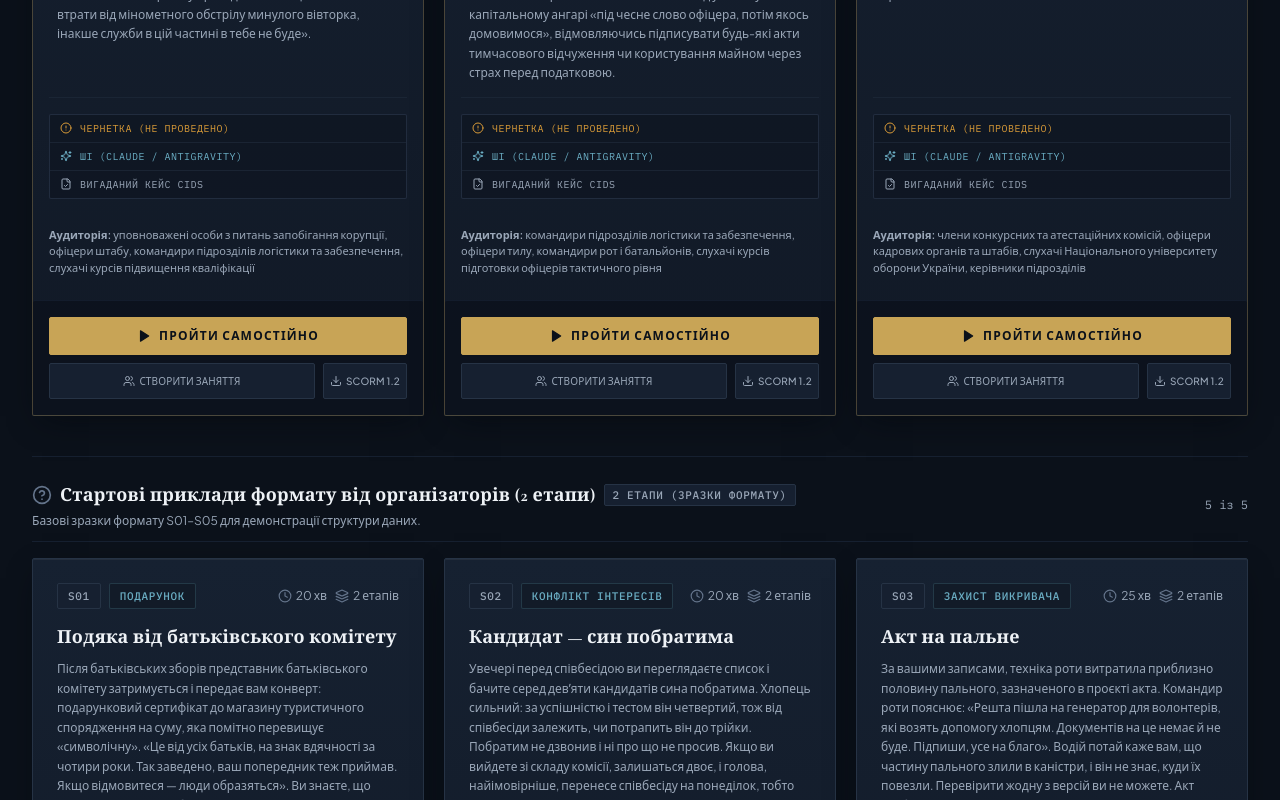
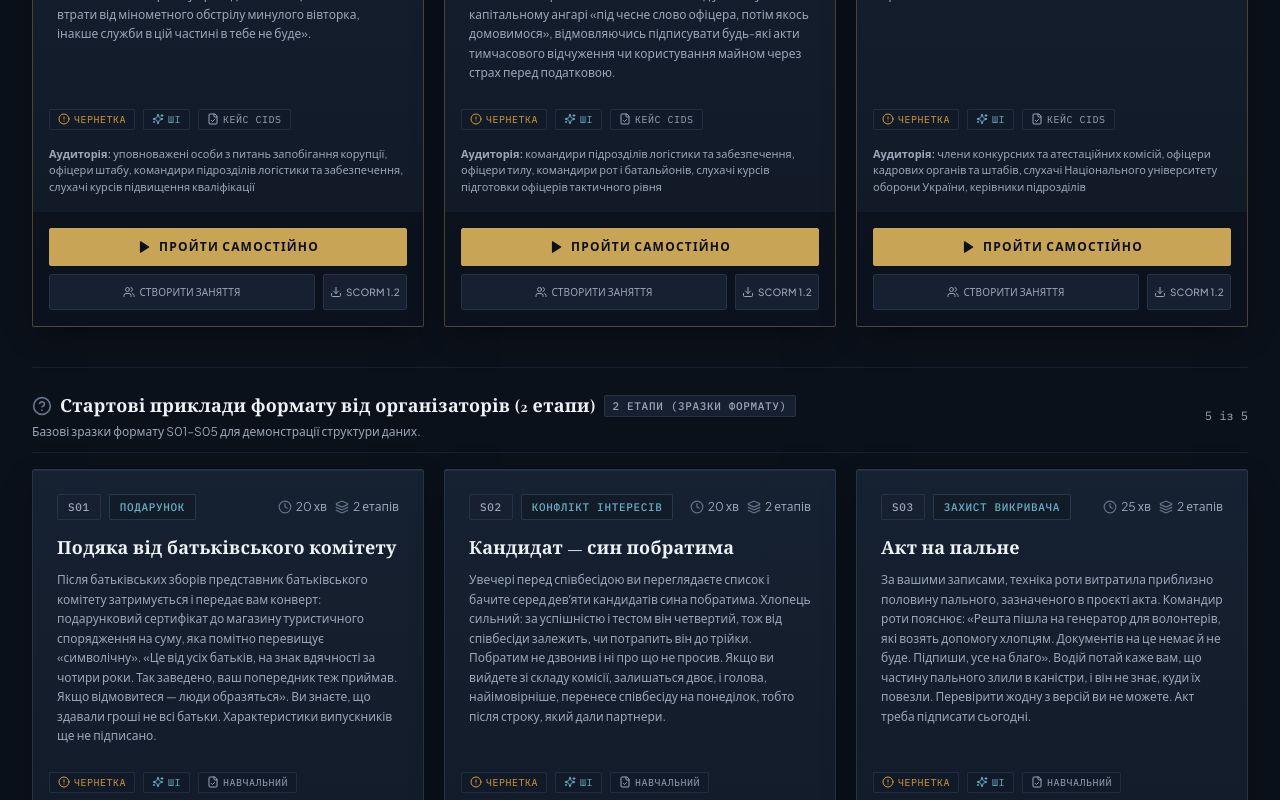
Before and after one commit to BAEEnN-1337/IustitiaMilitaris, a React (Vite) app: page / in a window 1280 px wide. Shown: the part 840-1640 px from the top of the page. Built offline with nearby package versions, Linux system fonts and the light colour scheme.

Commit message:
Show concise localized case badges in a compact horizontal row

```diff
--- a/src/components/CaseMetadata.tsx
+++ b/src/components/CaseMetadata.tsx
@@ -1,28 +1,30 @@
 import React from 'react';
-import { AlertCircle, FileCheck, ShieldCheck, Sparkles } from 'lucide-react';
-import { Language, translations } from '../i18n';
-import { ui } from '../i18n/ui';
+import { AlertCircle, FileCheck, Sparkles } from 'lucide-react';
+import { Language } from '../i18n';
+import labels from '../i18n/caseBadges.json';
 import type { Scenario } from '../types';
 
 export function CaseMetadata({ scenario, lang }: { scenario: Scenario; lang: Language }) {
-  const t = translations[lang];
+  const t = labels[lang];
+  const fictional = ['вигаданий', 'fictional'].includes(scenario.dzherelo_vypadku.typ);
+  const source = /\bCIDS\b/i.test(scenario.dzherelo_vypadku.opys) ? t.cids : fictional ? t.training : t.practice;
   const verified = ['проведено', 'verified'].includes(scenario.perevirka_zmistu.fakhivets_dzpk);
-  const row = 'flex items-center gap-2 px-2.5 py-1.5 font-mono text-[10px] uppercase tracking-wider';
+  const row = 'inline-flex items-center gap-1 px-2 py-0.5 rounded-sm font-mono text-[10px] uppercase tracking-wider border border-steel-700/80 bg-obsidian-850/90 whitespace-nowrap';
   return (
-    <div className="case-metadata-strip w-full rounded-sm border border-steel-700/80 bg-obsidian-900/60 divide-y divide-steel-700/50">
+    <div className="case-metadata-strip flex flex-wrap items-center gap-1.5 sm:gap-2 mt-auto pt-3">
       <div className={`${row} ${verified ? 'text-status-success' : 'text-status-warning'}`} title={scenario.perevirka_zmistu.prymitka}>
-        {verified ? <ShieldCheck className="w-3 h-3 shrink-0" /> : <AlertCircle className="w-3 h-3 shrink-0" />}
-        <span>{verified ? t.catalog.verified : t.catalog.unverified}</span>
+        <AlertCircle className="w-3 h-3 shrink-0" />
+        <span>{verified ? t.verified : t.draft}</span>
       </div>
       {scenario.shi.vykorystano && (
         <div className={`${row} text-tactical-ice`} title={`${scenario.shi.instrument}: ${scenario.shi.shcho_zrobleno}`}>
           <Sparkles className="w-3 h-3 shrink-0" />
-          <span>{ui(lang, 'm194')}</span>
+          <span>{t.ai}</span>
         </div>
       )}
       <div className={`${row} text-steel-300`} title={scenario.dzherelo_vypadku.opys}>
         <FileCheck className="w-3 h-3 shrink-0" />
-        <span>{['вигаданий', 'fictional'].includes(scenario.dzherelo_vypadku.typ) ? t.catalog.fictional : t.catalog.anonymized}</span>
+        <span>{source}</span>
       </div>
     </div>
   );
--- a/src/components/ScenarioCatalog.tsx
+++ b/src/components/ScenarioCatalog.tsx
@@ -124,7 +124,7 @@ export const ScenarioCatalog: React.FC<ScenarioCatalogProps> = ({
             </p>
           </div>
           </div>
-          <div className="scenario-card-metadata mt-auto pt-4 border-t border-steel-700/40 space-y-3.5">
+          <div className="scenario-card-metadata mt-auto space-y-2">
           <CaseMetadata scenario={s} lang={lang} />
           <div className="text-[11px] text-steel-300">
             <span className="text-steel-300 font-semibold">{t.catalog.audience}: </span>
--- /dev/null
+++ b/src/i18n/caseBadges.json
@@ -0,0 +1,18 @@
+{
+  "uk": {
+    "draft": "Чернетка",
+    "verified": "Перевірено",
+    "ai": "ШІ",
+    "cids": "Кейс CIDS",
+    "practice": "З практики",
+    "training": "Навчальний"
+  },
+  "en": {
+    "draft": "Draft",
+    "verified": "Verified",
+    "ai": "AI",
+    "cids": "CIDS case",
+    "practice": "From practice",
+    "training": "Training case"
+  }
+}
--- a/src/index.css
+++ b/src/index.css
@@ -712,7 +712,7 @@ body,
     .scenario-card { display: grid; grid-row: span 4; grid-template-rows: subgrid; row-gap: 0; }
     .scenario-card-content { display: contents; }
     .scenario-card-description { padding: 24px 24px 14px; }
-    .scenario-card-metadata { display: grid; grid-row: span 2; grid-template-rows: subgrid; row-gap: 14px; margin: 0 16px; padding-bottom: 24px; }
+    .scenario-card-metadata { display: grid; grid-row: span 2; grid-template-rows: subgrid; row-gap: 8px; margin: 0 16px; padding-bottom: 16px; }
     .scenario-card-metadata > * { margin-top: 0; }
   }
 }
```
Also changed, not shown: tests/localization_tests.js (+1 -1 lines).
